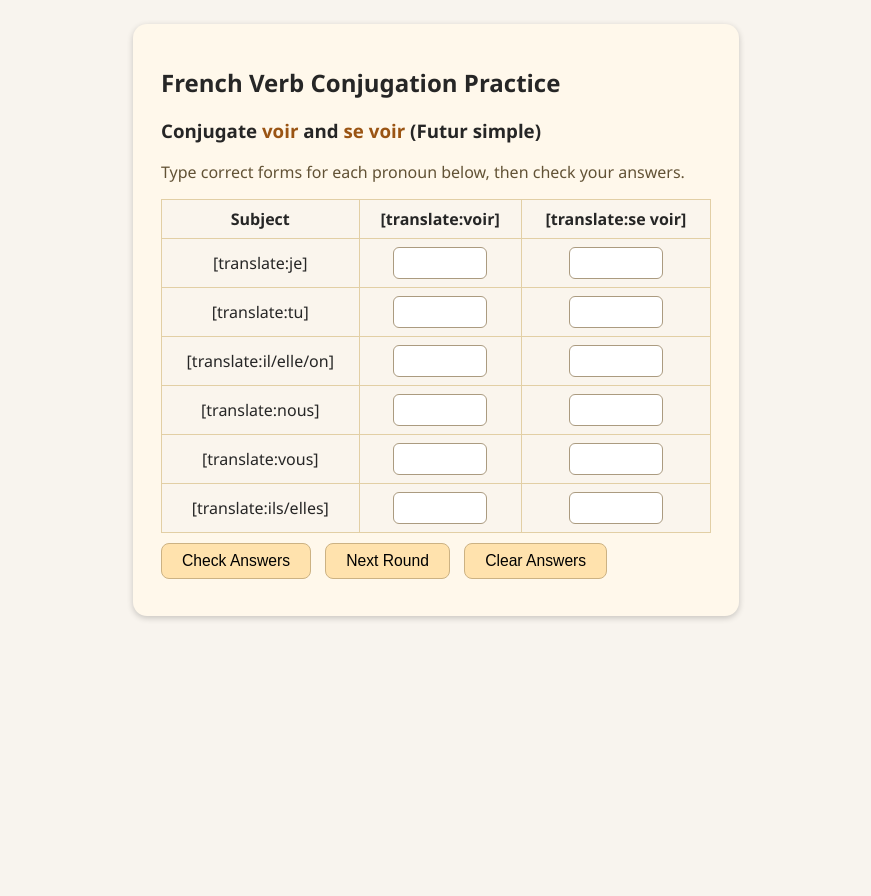
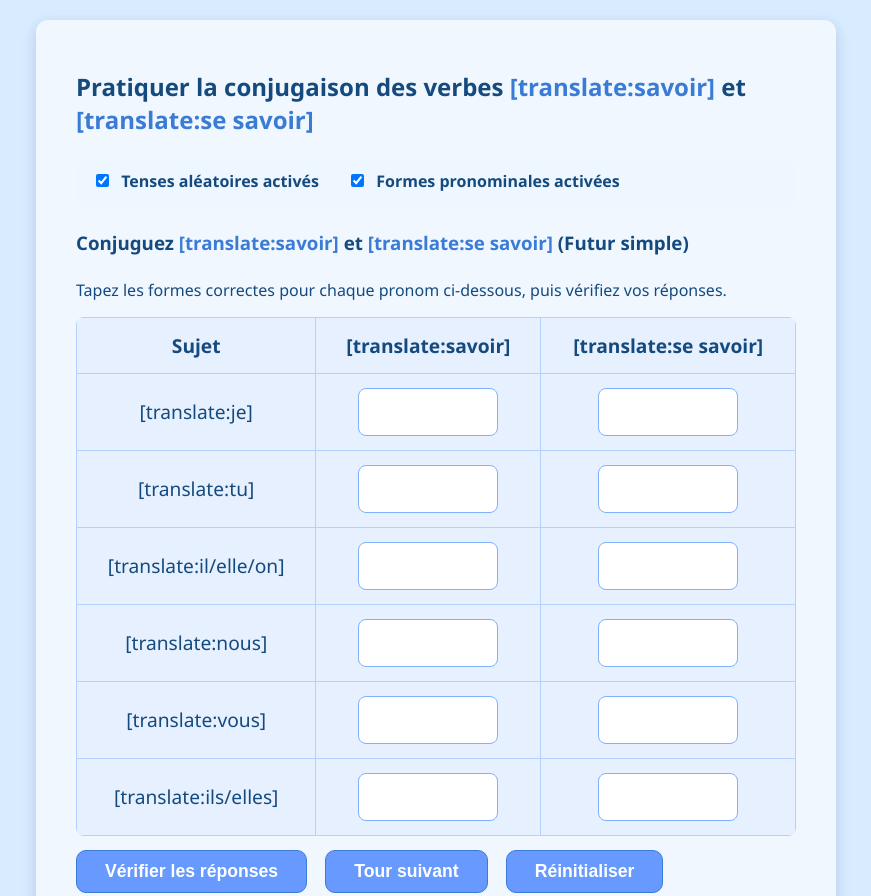
Before and after one commit to Anidrula/french-verb-practice, a plain HTML site: page index.html in a window 1280 px wide. Shown: the top 896 px of the page, without its empty margins (204-1075 px from the left). Before the commit the page ends 800 px from the top, so only its background shows below. Drawn offline with Linux system fonts and the light colour scheme.

Commit message:
Update index.html

```diff
--- a/index.html
+++ b/index.html
@@ -1,203 +1,408 @@
 <!DOCTYPE html>
-<html lang="en">
+<html lang="fr">
 <head>
-    <meta charset="UTF-8">
-    <title>French Verb Conjugation – Voir / Se voir Practice</title>
+<meta charset="UTF-8" />
+<meta name="viewport" content="width=device-width, initial-scale=1" />
+<title>French Verb Conjugation – Savoir / Se savoir Practice</title>
 <style>
-        body { font-family: 'Segoe UI', Arial, sans-serif; background: #f8f4ee; margin: 24px; color: #262626; }
-        .conj-block { background: #fff8eb; padding: 22px 28px; border-radius: 14px; box-shadow: 0 2px 6px #0003; max-width: 550px; margin:auto; }
-        h2, h3 { margin-bottom: 18px; }
-        table { border-collapse: collapse; margin-top: 12px; width: 100%; background: #faf5ed; }
-        th, td { border: 1px solid #e2cfa5; padding: 8px 4px; text-align: center; }
-        input[type=text] { padding: 6px; font-size: 1em; border-radius: 6px; border: 1px solid #ab9b80; width: 80px; }
-        .btn { padding: 8px 20px; margin: 10px 10px 0 0; font-size: .98em; border-radius: 8px; border: 1px solid #ccb283; background: #ffe2ad; cursor: pointer; }
-        .btn:hover { background: #ffdd90; }
-        .score { margin-top: 15px; font-weight: 500; font-size: 1.09em; color: #515434;}
-        .prev-block { background: #f3ecd8; padding: 15px; margin: 23px auto 0 auto; max-width: 550px; border-radius: 10px;}
-        .prev-block h4 { margin: 0 0 8px 0;}
-        .correct { background: #bdffca; border: 1px solid #56cf7e;}
-        .incorrect { background: #ffd3c6; border: 1px solid #ef8966;}
+    body {
+        font-family: 'Segoe UI', Tahoma, Geneva, Verdana, sans-serif;
+        background: #d9ecff;
+        margin: 0;
+        padding: 20px;
+        display: flex;
+        justify-content: center;
+        color: #154a7e;
+    }
+    .conj-block {
+        background: #f0f7ff;
+        padding: 30px 40px;
+        border-radius: 12px;
+        max-width: 800px;
+        width: 100%;
+        box-sizing: border-box;
+        box-shadow: 0 5px 15px rgba(21, 74, 126, 0.2);
+    }
+    h2, h3 {
+        margin-bottom: 24px;
+    }
+    table {
+        border-collapse: collapse;
+        width: 100%;
+        background: #e6f0ff;
+        border-radius: 8px;
+        overflow: hidden;
+    }
+    th, td {
+        border: 1px solid #b5d1ff;
+        padding: 14px 16px;
+        text-align: center;
+        font-size: 1.2rem;
+    }
+    input[type="text"] {
+        padding: 12px;
+        font-size: 1.2rem;
+        border-radius: 8px;
+        border: 1px solid #7fb1ff;
+        width: 140px;
+        box-sizing: border-box;
+        transition: border-color 0.2s ease;
+    }
+    input[type="text"]:focus {
+        outline: none;
+        border-color: #3a7bd5;
+        box-shadow: 0 0 6px #3a7bd5aa;
+    }
+    .btn {
+        padding: 10px 28px;
+        margin: 14px 14px 0 0;
+        font-size: 1.1rem;
+        border-radius: 10px;
+        border: 1px solid #3a7bd5;
+        background-color: #6799ff;
+        color: white;
+        font-weight: 600;
+        cursor: pointer;
+        transition: background-color 0.25s ease;
+    }
+    .btn:hover {
+        background-color: #3a7bd5;
+    }
+    .score {
+        margin-top: 20px;
+        font-weight: 600;
+        font-size: 1.25rem;
+        color: #123a6d;
+    }
+    .prev-block {
+        background: #d3e2ff;
+        padding: 18px 25px;
+        margin: 30px 0 0 0;
+        border-radius: 12px;
+        box-sizing: border-box;
+        max-height: 250px;
+        overflow-y: auto;
+    }
+    .prev-block h4 {
+        margin-top: 0;
+        color: #0f2d66;
+    }
+    .correct {
+        background-color: #addfad;
+        border: 1px solid #469436;
+        color: #1a3e12;
+    }
+    .incorrect {
+        background-color: #f8b1ae;
+        border: 1px solid #d5453d;
+        color: #7b1d19;
+    }
+    /* Responsive */
+    @media only screen and (max-width: 600px) {
+        body {
+            padding: 12px;
+        }
+        .conj-block {
+            padding: 24px 18px;
+            max-width: 100%;
+        }
+        th, td {
+            font-size: 1rem;
+            padding: 10px 8px;
+        }
+        input[type="text"] {
+            width: 100%;
+            font-size: 1.1rem;
+            padding: 14px;
+        }
+        .btn {
+            width: 100%;
+            margin: 12px 0 0 0;
+        }
+        .btn + .btn {
+            margin-left: 0;
+        }
+        .prev-block {
+            max-height: 180px;
+            padding: 14px 16px;
+        }
+        .toggle-group label {
+            font-size: 1.1rem;
+        }
+    }
+    .toggle-group {
+        background: #eef6ff;
+        border-radius: 10px;
+        padding: 10px 16px 18px 16px;
+        margin-bottom: 20px;
+        box-sizing: border-box;
+    }
+    .toggle-group label {
+        margin-right: 24px;
+        font-weight: 600;
+        cursor: pointer;
+    }
+    .toggle-group input[type="checkbox"] {
+        margin-right: 8px;
+    }
 </style>
 </head>
 <body>
-    <div class="conj-block">
-        <h2>French Verb Conjugation Practice</h2>
+<div class="conj-block" role="main" aria-label="French Verb Conjugation Practice">
+    <h2>Pratiquer la conjugaison des verbes <span style="color:#3a7bd5; font-weight:700;">[translate:savoir]</span> et <span style="color:#3a7bd5; font-weight:700;">[translate:se savoir]</span></h2>
+    <div class="toggle-group" aria-label="Options">
+        <label><input type="checkbox" id="toggleTenses" checked /> Tenses aléatoires activés</label>
+        <label><input type="checkbox" id="togglePronominal" checked /> Formes pronominales activées</label>
+    </div>
     <div id="description"></div>
-        <form id="practiceForm" autocomplete="off">
+    <form id="practiceForm" autocomplete="off" aria-labelledby="description">
         <table>
-                <tr><th>Subject</th><th>[translate:voir]</th><th>[translate:se voir]</th></tr>
+            <thead>
             <tr>
-                    <td>[translate:je]</td>
-                    <td><input type="text" name="voir-je"></td>
-                    <td><input type="text" name="sevoir-je"></td>
+                <th scope="col">Sujet</th>
+                <th scope="col">[translate:savoir]</th>
+                <th scope="col" id="pronominal-header">[translate:se savoir]</th>
+            </tr>
+            </thead>
+            <tbody>
+            <tr>
+                <td id="lbl-je">[translate:je]</td>
+                <td><input type="text" id="savoir-je" name="savoir-je" aria-labelledby="lbl-je" autocomplete="off"/></td>
+                <td class="pronominal-col"><input type="text" id="sesavoir-je" name="sesavoir-je" aria-labelledby="lbl-je" autocomplete="off"/></td>
             </tr>
             <tr>
-                    <td>[translate:tu]</td>
-                    <td><input type="text" name="voir-tu"></td>
-                    <td><input type="text" name="sevoir-tu"></td>
+                <td id="lbl-tu">[translate:tu]</td>
+                <td><input type="text" id="savoir-tu" name="savoir-tu" aria-labelledby="lbl-tu" autocomplete="off"/></td>
+                <td class="pronominal-col"><input type="text" id="sesavoir-tu" name="sesavoir-tu" aria-labelledby="lbl-tu" autocomplete="off"/></td>
             </tr>
             <tr>
-                    <td>[translate:il/elle/on]</td>
-                    <td><input type="text" name="voir-il"></td>
-                    <td><input type="text" name="sevoir-il"></td>
+                <td id="lbl-il">[translate:il/elle/on]</td>
+                <td><input type="text" id="savoir-il" name="savoir-il" aria-labelledby="lbl-il" autocomplete="off"/></td>
+                <td class="pronominal-col"><input type="text" id="sesavoir-il" name="sesavoir-il" aria-labelledby="lbl-il" autocomplete="off"/></td>
             </tr>
             <tr>
-                    <td>[translate:nous]</td>
-                    <td><input type="text" name="voir-nous"></td>
-                    <td><input type="text" name="sevoir-nous"></td>
+                <td id="lbl-nous">[translate:nous]</td>
+                <td><input type="text" id="savoir-nous" name="savoir-nous" aria-labelledby="lbl-nous" autocomplete="off"/></td>
+                <td class="pronominal-col"><input type="text" id="sesavoir-nous" name="sesavoir-nous" aria-labelledby="lbl-nous" autocomplete="off"/></td>
             </tr>
             <tr>
-                    <td>[translate:vous]</td>
-                    <td><input type="text" name="voir-vous"></td>
-                    <td><input type="text" name="sevoir-vous"></td>
+                <td id="lbl-vous">[translate:vous]</td>
+                <td><input type="text" id="savoir-vous" name="savoir-vous" aria-labelledby="lbl-vous" autocomplete="off"/></td>
+                <td class="pronominal-col"><input type="text" id="sesavoir-vous" name="sesavoir-vous" aria-labelledby="lbl-vous" autocomplete="off"/></td>
             </tr>
             <tr>
-                    <td>[translate:ils/elles]</td>
-                    <td><input type="text" name="voir-ils"></td>
-                    <td><input type="text" name="sevoir-ils"></td>
+                <td id="lbl-ils">[translate:ils/elles]</td>
+                <td><input type="text" id="savoir-ils" name="savoir-ils" aria-labelledby="lbl-ils" autocomplete="off"/></td>
+                <td class="pronominal-col"><input type="text" id="sesavoir-ils" name="sesavoir-ils" aria-labelledby="lbl-ils" autocomplete="off"/></td>
             </tr>
+            </tbody>
         </table>
-            <button class="btn" type="button" onclick="checkAnswers()">Check Answers</button>
-            <button class="btn" type="button" onclick="nextRound()">Next Round</button>
-            <button class="btn" type="button" onclick="resetForm()">Clear Answers</button>
+
+        <button class="btn" type="button" onclick="checkAnswers()">Vérifier les réponses</button>
+        <button class="btn" type="button" onclick="nextRound()">Tour suivant</button>
+        <button class="btn" type="button" onclick="resetForm()">Réinitialiser</button>
     </form>
-        <div class="score" id="scoreBlock"></div>
+
+    <div class="score" id="scoreBlock" aria-live="polite"></div>
+
+    <div class="prev-block" id="prevAnswersBlock" style="display:none;">
+        <h4>Essais précédents</h4>
+        <ul id="prevAnswersList" aria-live="polite"></ul>
     </div>
-    <div class="prev-block" id="prevAnswersBlock" style="display:none;">
-        <h4>Previous Attempts</h4>
-        <ul id="prevAnswersList"></ul>
 </div>
+
 <script>
-    // Conjugation data: subject, tense, voir, se voir
     const conjugationDb = {
         'Présent': {
-            'je':     ['vois',    'me vois'],
-            'tu':     ['vois',    'te vois'],
-            'il':     ['voit',    'se voit'],
-            'nous':   ['voyons',  'nous voyons'],
-            'vous':   ['voyez',   'vous voyez'],
-            'ils':    ['voient',  'se voient'],
+            'je': ['sais', 'me sais'],
+            'tu': ['sais', 'te sais'],
+            'il': ['sait', 'se sait'],
+            'nous': ['savons', 'nous savons'],
+            'vous': ['savez', 'vous savez'],
+            'ils': ['savent', 'se savent']
         },
         'Imparfait': {
-            'je':     ['voyais',    'me voyais'],
-            'tu':     ['voyais',    'te voyais'],
-            'il':     ['voyait',    'se voyait'],
-            'nous':   ['voyions',   'nous voyions'],
-            'vous':   ['voyiez',    'vous voyiez'],
-            'ils':    ['voyaient',  'se voyaient'],
+            'je': ['savais', 'me savais'],
+            'tu': ['savais', 'te savais'],
+            'il': ['savait', 'se savait'],
+            'nous': ['savions', 'nous savions'],
+            'vous': ['saviez', 'vous saviez'],
+            'ils': ['savaient', 'se savaient']
         },
         'Futur simple': {
-            'je':     ['verrai',    'me verrai'],
-            'tu':     ['verras',    'te verras'],
-            'il':     ['verra',     'se verra'],
-            'nous':   ['verrons',   'nous verrons'],
-            'vous':   ['verrez',    'vous verrez'],
-            'ils':    ['verront',   'se verront'],
+            'je': ['saurai', 'me saurai'],
+            'tu': ['sauras', 'te sauras'],
+            'il': ['saura', 'se saura'],
+            'nous': ['saurons', 'nous saurons'],
+            'vous': ['saurez', 'vous saurez'],
+            'ils': ['sauront', 'se sauront']
         },
         'Passé composé': {
-            'je':     ['ai vu',    'me suis vu'],
-            'tu':     ['as vu',    't\'es vu'],
-            'il':     ['a vu',     's\'est vu'],
-            'nous':   ['avons vu', 'nous sommes vus'],
-            'vous':   ['avez vu',  'vous êtes vus'],
-            'ils':    ['ont vu',   'se sont vus'],
+            'je': ['ai su', 'me suis su'],
+            'tu': ['as su', 't\'es su'],
+            'il': ['a su', 's\'est su'],
+            'nous': ['avons su', 'nous sommes sus'],
+            'vous': ['avez su', 'vous êtes sus'],
+            'ils': ['ont su', 'se sont sus']
         },
         'Plus-que-parfait': {
-            'je':     ['avais vu',    'm\'étais vu'],
-            'tu':     ['avais vu',    't\'étais vu'],
-            'il':     ['avait vu',    's\'était vu'],
-            'nous':   ['avions vu',   'nous étions vus'],
-            'vous':   ['aviez vu',    'vous étiez vus'],
-            'ils':    ['avaient vu',  's\'étaient vus'],
+            'je': ['avais su', 'm\'étais su'],
+            'tu': ['avais su', 't\'étais su'],
+            'il': ['avait su', 's\'était su'],
+            'nous': ['avions su', 'nous étions sus'],
+            'vous': ['aviez su', 'vous étiez sus'],
+            'ils': ['avaient su', 's\'étaient sus']
+        },
+        'Conditionnel': {
+            'je': ['saurais', 'me saurais'],
+            'tu': ['saurais', 'te saurais'],
+            'il': ['saurait', 'se saurait'],
+            'nous': ['saurions', 'nous saurions'],
+            'vous': ['sauriez', 'vous sauriez'],
+            'ils': ['sauraient', 'se sauraient']
         }
     };
 
     const tenses = Object.keys(conjugationDb);
-    const subjects = ['je','tu','il','nous','vous','ils'];
+    const subjects = ['je', 'tu', 'il', 'nous', 'vous', 'ils'];
 
-    let currentTense = tenses[0]; // default, randomized later
+    let currentTense = tenses[0];
+    let useRandomTense = true;
+    let usePronominal = true;
     let prevAnswers = [];
 
+    // DOM references for toggles
+    const toggleTenses = document.getElementById('toggleTenses');
+    const togglePronominal = document.getElementById('togglePronominal');
+    const pronominalHeaders = document.querySelectorAll('.pronominal-col, #pronominal-header');
+
+    // Setup toggle event listeners
+    toggleTenses.addEventListener('change', () => {
+        useRandomTense = toggleTenses.checked;
+        if (!useRandomTense) {
+            // If fixed tense, reset to Présent
+            currentTense = 'Présent';
+        }
+        updateDescription();
+        resetForm();
+        clearScore();
+    });
+
+    togglePronominal.addEventListener('change', () => {
+        usePronominal = togglePronominal.checked;
+        pronominalHeaders.forEach(el => {
+            el.style.display = usePronominal ? '' : 'none';
+        });
+        resetForm();
+        clearScore();
+    });
+
+    function updateDescription() {
+        document.getElementById('description').innerHTML =
+            `<h3>Conjuguez <span style="color:#3a7bd5; font-weight:bold;">[translate:savoir]</span>` +
+            `${usePronominal ? ` et <span style="color:#3a7bd5; font-weight:bold;">[translate:se savoir]</span>` : ''}` +
+            ` (${currentTense})</h3><p style="color:#154a7e;">Tapez les formes correctes pour chaque pronom ci-dessous, puis vérifiez vos réponses.</p>`;
+    }
+
     function randomizeTense() {
-        let idx = Math.floor(Math.random() * tenses.length);
+        if (useRandomTense) {
+            const idx = Math.floor(Math.random() * tenses.length);
             currentTense = tenses[idx];
-        document.getElementById('description').innerHTML =
-            `<h3>Conjugate <span style="color:#9a5413;font-weight:bold;">voir</span> and <span style="color:#9a5413;font-weight:bold;">se voir</span> (${currentTense})</h3>
-            <p style="color:#625235;">Type correct forms for each pronoun below, then check your answers.</p>`;
+        }
+        updateDescription();
         resetForm();
+        clearScore();
     }
 
     function checkAnswers() {
-        let form = document.getElementById('practiceForm');
+        const form = document.getElementById('practiceForm');
         let correctCount = 0;
-        let total = subjects.length * 2;
+        let total = subjects.length * (usePronominal ? 2 : 1);
         let userAnswers = {};
         let resultRows = [];
 
-        for (let sub of subjects) {
-            let v = form.elements['voir-' + sub].value.trim().toLowerCase();
-            let sv = form.elements['sevoir-' + sub].value.trim().toLowerCase();
+        for (const sub of subjects) {
+            const vInput = form.elements['savoir-' + sub];
+            let svInput = null;
+            if (usePronominal) {
+                svInput = form.elements['sesavoir-' + sub];
+            }
 
-            let vExpected = conjugationDb[currentTense][sub][0];
-            let svExpected = conjugationDb[currentTense][sub][1];
+            const v = vInput.value.trim().toLowerCase();
+            const sv = usePronominal ? svInput.value.trim().toLowerCase() : null;
 
-            // For scoring/results:
-            let vCorrect = v === vExpected;
-            let svCorrect = sv === svExpected;
+            const vExpected = conjugationDb[currentTense][sub][0];
+            const svExpected = usePronominal ? conjugationDb[currentTense][sub][1] : null;
+
+            const vCorrect = v === vExpected;
+            const svCorrect = usePronominal ? sv === svExpected : true;
 
             userAnswers[sub] = [v, sv, vCorrect, svCorrect];
 
-            // Set visual feedback
-            form.elements['voir-' + sub].className = vCorrect ? 'correct' : 'incorrect';
-            form.elements['sevoir-' + sub].className = svCorrect ? 'correct' : 'incorrect';
+            vInput.className = vCorrect ? 'correct' : 'incorrect';
+            if (usePronominal) {
+                svInput.className = svCorrect ? 'correct' : 'incorrect';
+            }
 
-            if(vCorrect) correctCount++;
-            if(svCorrect) correctCount++;
+            if (vCorrect) correctCount++;
+            if (usePronominal && svCorrect) correctCount++;
+
             resultRows.push(
-                `<li><b>${sub}</b> – <span style="color:#956328;">voir:</span> <i>${v}</i> (${vCorrect?'✔':'✗'}, should be <strong>${vExpected}</strong>) <span style="margin-left:13px;color:#956328;">se voir:</span> <i>${sv}</i> (${svCorrect?'✔':'✗'}, should be <strong>${svExpected}</strong>)</li>`
+                `<li><b>${sub}</b> – <span style="color:#0f2d66;">[translate:savoir]:</span> <i>${v}</i> (${vCorrect ? '✔' : '✗'}, attendu <strong>${vExpected}</strong>)` +
+                (usePronominal
+                    ? ` <span style="margin-left:20px; color:#0f2d66;">[translate:se savoir]:</span> <i>${sv}</i> (${svCorrect ? '✔' : '✗'}, attendu <strong>${svExpected}</strong>)</li>`
+                    : `</li>`)
             );
         }
-        // Show score
+
         document.getElementById('scoreBlock').innerHTML =
-            `Score for ${currentTense}: ${correctCount}/${total}`;
-        // Save previous answers
+            `Score pour <strong>${currentTense}</strong> : ${correctCount}/${total}`;
+
         prevAnswers.unshift({
             tense: currentTense,
             score: `${correctCount}/${total}`,
             detail: resultRows.join('')
         });
-        // Show previous answer table
+
         showPrevious();
     }
 
     function showPrevious() {
-        let prevBlock = document.getElementById('prevAnswersBlock');
-        let prevList = document.getElementById('prevAnswersList');
-        prevList.innerHTML = prevAnswers.map(a =>
-            `<li><b>${a.tense}</b>: <span style="color:#515434;">${a.score}</span>
-                <ul>${a.detail}</ul>
-            </li>`
+        const prevBlock = document.getElementById('prevAnswersBlock');
+        const prevList = document.getElementById('prevAnswersList');
+        prevList.innerHTML = prevAnswers.map(
+            (a) => `<li><b>${a.tense}</b> : <span style="color:#154a7e;">${a.score}</span><ul>${a.detail}</ul></li>`
         ).join('');
         prevBlock.style.display = prevAnswers.length ? 'block' : 'none';
     }
 
     function nextRound() {
         randomizeTense();
+        clearScore();
+    }
+
+    function resetForm() {
+        const form = document.getElementById('practiceForm');
+        subjects.forEach((sub) => {
+            const vInput = form.elements['savoir-' + sub];
+            const svInput = form.elements['sesavoir-' + sub];
+            if (vInput) {
+                vInput.value = '';
+                vInput.className = '';
+            }
+            if (svInput) {
+                svInput.value = '';
+                svInput.className = '';
+            }
+        });
+        clearScore();
+    }
+
+    function clearScore() {
         document.getElementById('scoreBlock').innerHTML = '';
     }
 
-    function resetForm() {
-        let form = document.getElementById('practiceForm');
-        for (let sub of subjects) {
-            if(form.elements['voir-' + sub]) form.elements['voir-' + sub].value = '';
-            if(form.elements['voir-' + sub]) form.elements['voir-' + sub].className = '';
-            if(form.elements['sevoir-' + sub]) form.elements['sevoir-' + sub].value = '';
-            if(form.elements['sevoir-' + sub]) form.elements['sevoir-' + sub].className = '';
-        }
-        document.getElementById('scoreBlock').innerHTML = '';
-    }
-
-    // INITIALIZE
+    // Initialize interface
     randomizeTense();
 </script>
 </body>
```
Lines whose indentation alone changed are shown as unchanged.
